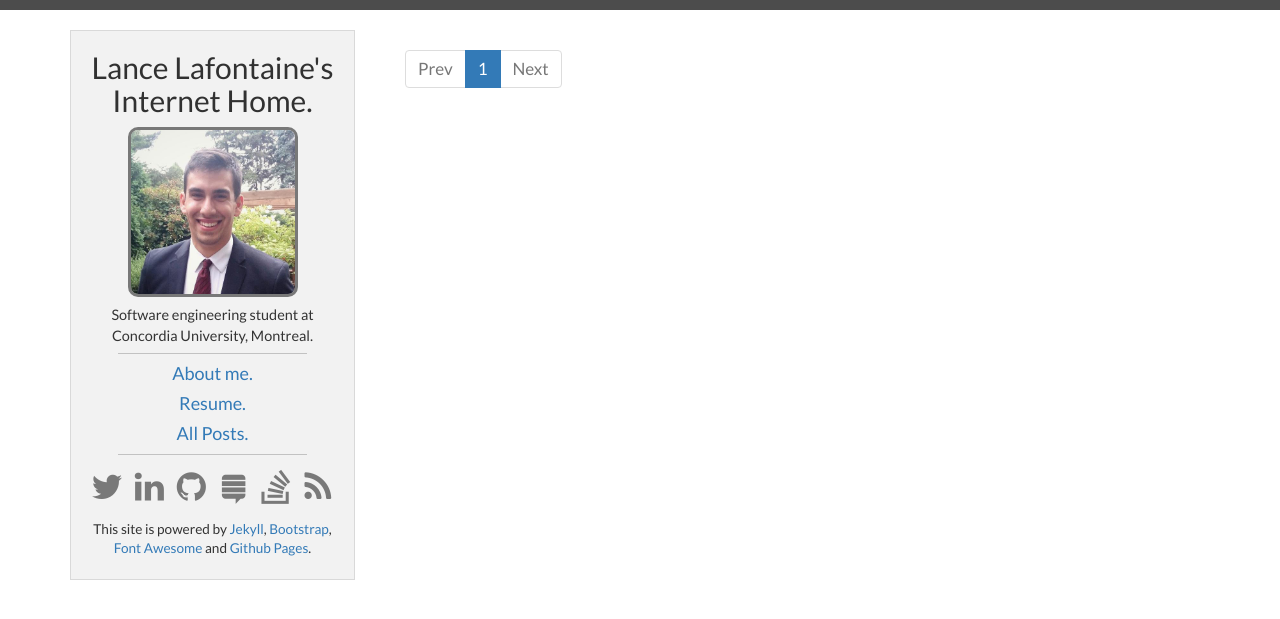
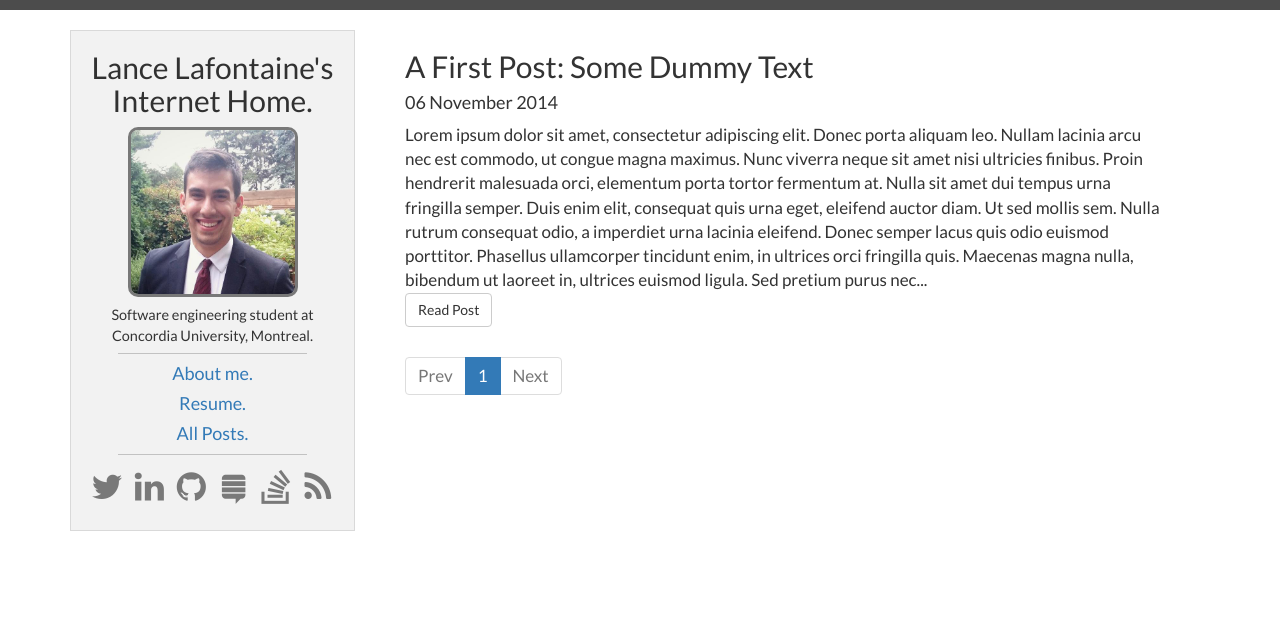
Before and after one commit to lancelafontaine/lancelafontaine.github.io, a Jekyll site: the page built from index.html, in a window 1280 px wide. Shown: the top 619 px of the page. Built offline with Jekyll 4.4.1, drawn with Linux system fonts in a browser that asks for light colours; nearby versions of some CDN libraries; Markdown is read by kramdown in place of the engine named in the settings; the list of posts is cut into pages by our own code.

Commit message:
Added Disqus comments, added ShareThis buttons,...
Removed all attributions, Made “Back to Main Page” and “Read Post”
links as bootstrap buttons. Also added a dummy post.

```diff
--- a/_includes/header.html
+++ b/_includes/header.html
@@ -19,6 +19,10 @@
     <!-- Open Sans Light font -->
     <link href='http://fonts.googleapis.com/css?family=Lato:400' rel='stylesheet' type='text/css'>
 
+    <!-- ShareThis Share Buttons -->
+    <script type="text/javascript" src="http://w.sharethis.com/button/buttons.js"></script>
+    <script type="text/javascript">stLight.options({publisher: "8949da36-b368-4ff9-9108-0a5c6e23b497", doNotHash: false, doNotCopy: false, hashAddressBar: false});</script>
+
   </head>
   <body>
 
--- a/_includes/sidebar.html
+++ b/_includes/sidebar.html
@@ -21,5 +21,3 @@
 	<a target="_blank" href="http://stackoverflow.com/users/2037867/lancelafontaine"><i class="fa fa-2x fa-stack-overflow"></i></a>
 	<a target="_blank" href="#"><i class="fa fa-2x fa-rss"></i></a>
 </div>
-
-<p class="attributions"> This site is powered by <a href="http://jekyllrb.com/">Jekyll</a>, <a href="http://getbootstrap.com/">Bootstrap</a>, <a href="http://fortawesome.github.io/Font-Awesome/">Font Awesome</a> and <a href="https://pages.github.com/">Github Pages</a>.</p>
--- a/_layouts/default.html
+++ b/_layouts/default.html
@@ -4,7 +4,9 @@
 		{% include sidebar.html %}
 	</div>
 	<div class="col-md-9">
-		{{content}}
+		<div class="main">
+			{{content}}
+		</div>
 	</div>
 <div>
 {% include footer.html %}
--- /dev/null
+++ b/_posts/2014-11-06-A-first-post-some-dummy-text.md
@@ -0,0 +1,21 @@
+---
+title: "A First Post: Some Dummy Text"
+layout: posts
+comments: true
+---
+
+Lorem ipsum dolor sit amet, consectetur adipiscing elit. Donec porta aliquam leo. Nullam lacinia arcu nec est commodo, ut congue magna maximus. Nunc viverra neque sit amet nisi ultricies finibus. Proin hendrerit malesuada orci, elementum porta tortor fermentum at. Nulla sit amet dui tempus urna fringilla semper. Duis enim elit, consequat quis urna eget, eleifend auctor diam. Ut sed mollis sem. Nulla rutrum consequat odio, a imperdiet urna lacinia eleifend. Donec semper lacus quis odio euismod porttitor.
+
+Phasellus ullamcorper tincidunt enim, in ultrices orci fringilla quis. Maecenas magna nulla, bibendum ut laoreet in, ultrices euismod ligula. Sed pretium purus nec posuere sagittis. Donec ultricies accumsan lorem, sit amet tincidunt quam viverra vel. Cras ac massa ex. Nulla eget iaculis urna. Donec posuere lacinia elit. Nulla viverra tempus nisl id imperdiet. Vivamus in sollicitudin justo, sed congue nisl. Mauris a ante libero.
+
+Aenean aliquam consectetur nunc, vestibulum sodales ex maximus a. Nullam facilisis pellentesque porta. Maecenas viverra massa metus, ac consectetur nisl pharetra sit amet. Nulla et odio mi. Donec ac ligula sed ligula porta scelerisque. Donec pulvinar risus et sapien suscipit pharetra. Donec magna nibh, dictum in velit eget, mollis vehicula risus. Nullam mattis tortor et bibendum luctus. Etiam commodo nec nisi nec ornare.
+
+Pellentesque habitant morbi tristique senectus et netus et malesuada fames ac turpis egestas. Maecenas malesuada sapien id sodales tincidunt. Aliquam id consequat ipsum. Ut volutpat sed orci eu rhoncus. Quisque scelerisque pretium est, sit amet luctus diam pulvinar sed. Donec varius vehicula rutrum. In eu imperdiet nunc, a lobortis velit. Phasellus ac mollis nunc. Sed vehicula eu quam in interdum. Cum sociis natoque penatibus et magnis dis parturient montes, nascetur ridiculus mus. Suspendisse potenti. Mauris lacinia eu velit quis auctor. Integer mollis mi sed eros condimentum faucibus. Aliquam lectus urna, lobortis at fermentum nec, molestie nec velit.
+
+Curabitur ligula libero, imperdiet vitae purus a, iaculis sollicitudin dui. Aenean efficitur dolor nec erat luctus malesuada. Fusce egestas ultricies sem ac dapibus. Maecenas ac arcu eu augue finibus hendrerit. Praesent efficitur posuere purus nec auctor. Mauris sit amet elementum diam, eget faucibus tortor. Ut commodo, tortor at dignissim auctor, tellus urna tempor diam, eget interdum nulla quam quis libero. Nam sodales sapien mi, sit amet faucibus nisl convallis egestas. Nam aliquet tempus risus non sagittis. Nulla et dui turpis. Donec vel semper mi, in lacinia libero. Donec eget sapien accumsan, commodo risus a, vestibulum tellus. Pellentesque quis elit sem. Donec feugiat pretium molestie. Pellentesque ipsum nisl, tempus at magna quis, mattis dictum enim. Nullam aliquet, dolor vitae finibus consequat, enim orci semper purus, ac euismod augue arcu id magna.
+
+Aenean eu ipsum et turpis congue posuere. Phasellus varius condimentum sem ac sagittis. Duis sed dui tortor. Phasellus a libero tincidunt, condimentum nisi et, accumsan purus. Nullam sit amet scelerisque nisl, id maximus enim. Donec turpis arcu, mollis mollis ligula at, efficitur congue lectus. Nullam porta pretium porttitor. Sed vel tincidunt elit. In id erat finibus, tristique elit in, vestibulum odio. Vestibulum congue justo vitae ultricies ultrices. Maecenas sed nibh a nisl finibus volutpat. Suspendisse sit amet lacinia felis, quis aliquet velit. Praesent eu velit sit amet erat imperdiet iaculis suscipit non diam. Nam nulla leo, pretium eget felis vel, pulvinar volutpat nisi. Curabitur in nisl vel velit ornare suscipit.
+
+Vestibulum ante ipsum primis in faucibus orci luctus et ultrices posuere cubilia Curae; Cras commodo arcu vel justo auctor pulvinar. Curabitur semper elit eget pretium eleifend. Proin id felis posuere mauris fermentum lacinia egestas et quam. Vestibulum consequat viverra sodales. Nam malesuada ornare risus a posuere. Cras et mattis augue. Nam non ornare odio. Nulla et vehicula est. Nullam sed rutrum purus, vel dignissim ex. Praesent eu vestibulum turpis, vel blandit velit.
+
+Morbi ac arcu libero. Vivamus eros ipsum, ultricies quis posuere sed, efficitur non sem. Pellentesque semper eget mi ut pulvinar. Quisque faucibus aliquam eros laoreet finibus. Praesent a turpis imperdiet, efficitur quam sed, vulputate arcu. Pellentesque habitant morbi tristique senectus et netus et malesuada fames ac turpis egestas. Sed in felis urna. Suspendisse ultrices odio vitae lacus venenatis, at tincidunt nunc consectetur. Maecenas scelerisque viverra nisl, non ultricies elit sagittis nec. Pellentesque tincidunt risus sit amet justo varius, et interdum eros tempor. Pellentesque posuere iaculis dictum. Donec.
--- a/css/stylesheet.css
+++ b/css/stylesheet.css
@@ -14,16 +14,17 @@
   padding-top: 20px;
 }
 
+.container {
+  position: relative;
+}
+
 .sidebar {
   border: 1px solid rgba(0,0,0,0.1);
   background: rgba(0,0,0,0.05);
   position: fixed;
   padding-bottom: 10px;
   margin-bottom: 10px;
-    text-align: center;
-}
-
-.sidebarheader {
+  text-align: center;
 }
 
 .sidebarheader a{
@@ -49,7 +50,7 @@
   font-size: 80%;
 }
 
-#main {
+.main {
   margin: 0 35px;
 }
 
@@ -91,6 +92,13 @@
   top: 3px;
   font-size: 85%;
 }
+
+.returnlink {
+  display: inline;
+  float:right;
+}
+
+
 
 
 /*! normalize.css v3.0.2 | MIT License | git.io/normalize */
--- a/index.html
+++ b/index.html
@@ -9,8 +9,8 @@
     <h4>{{ post.date | date_to_long_string }}</h4>
     <p>
     	{{ post.content | strip_html | truncatewords: 100 }}
-		<br/>
-    	<a href="{{ post.url }}">Read Post</a>
+    	<br/>
+    	<a class="btn btn-default" href="{{ post.url }}">Read Post</a>
     </p>
   </div>
 </div>
```
Also changed, not shown: _layouts/posts.html (+35 -5 lines), 3 other files.
